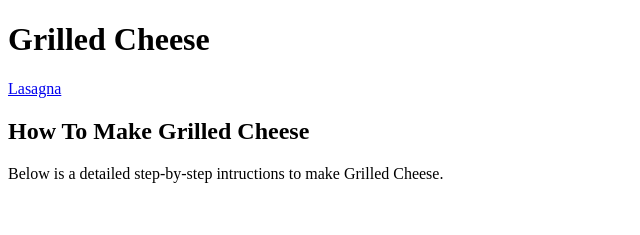
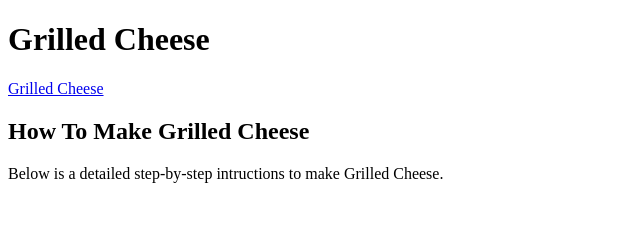
Before and after one commit to coffeedev222/odin-recipes, a plain HTML site: page recipes/grilled-cheese.html in a window 1280 px wide. Shown: the top 235 px of the page, 0-640 px from the left. Drawn offline with Linux system fonts and the light colour scheme.

Commit message:
Update Grilled Cheese image text
Corrected the image text for the grilled cheese to reflect correctly.

```diff
--- a/recipes/grilled-cheese.html
+++ b/recipes/grilled-cheese.html
@@ -7,7 +7,7 @@
 </head>
 <body>
     <h1>Grilled Cheese</h1>
-    <a href="../img/grilled-cheese.jpg">Lasagna</a>
+    <a href="../img/grilled-cheese.jpg">Grilled Cheese</a>
     <h2>How To Make Grilled Cheese</h2>
     <p>Below is a detailed step-by-step intructions to make Grilled Cheese.</p>
     <br>
```
